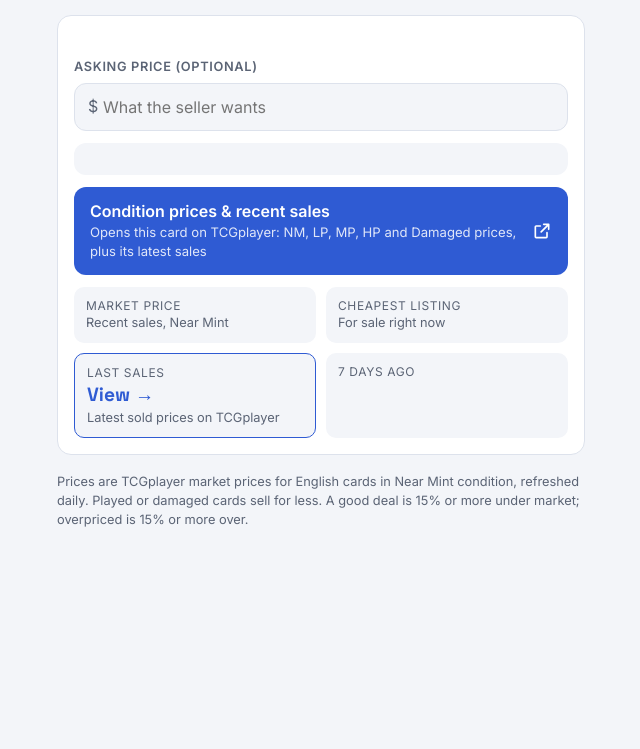
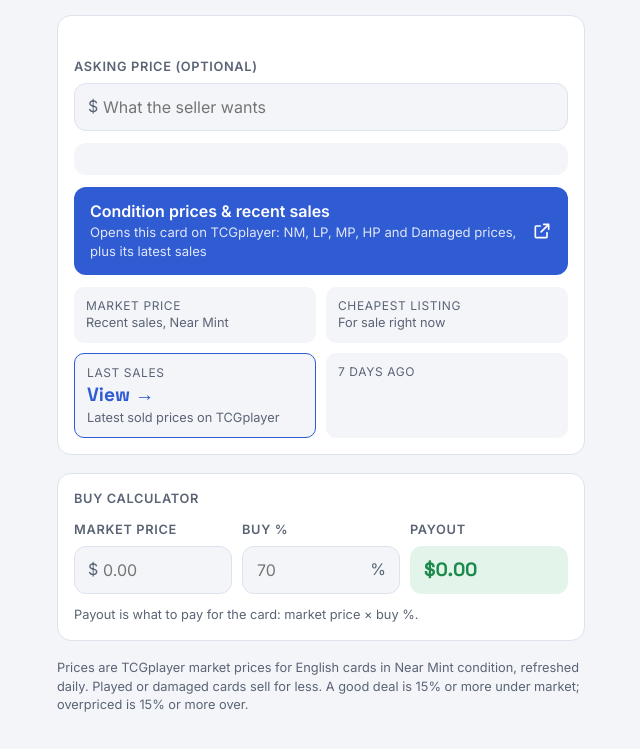
Before and after one commit to nelllsonnnn/Pokemon-Card-Scanner, a plain HTML site: page scanner/index.html in a window 1280 px wide. Shown: the part 465-1214 px from the top of the page, without its empty margins (319-959 px from the left). Before the commit the page ends 1050 px from the top, so only its background shows below. Drawn offline with Linux system fonts and the light colour scheme; no server answers.

Commit message:
Scanner: add buy calculator (market price x buy % = payout)
Co-Authored-By: Claude Opus 5.5 <noreply@anthropic.com>
Claude-Session: https://claude.ai/code/session_01NhXnUrw5Y231miSiWSF3Zg

```diff
--- a/scanner/index.html
+++ b/scanner/index.html
@@ -77,6 +77,11 @@ input[type="search"], input[type="number"] { width: 100%; font: 400 1rem var(--f
 .stat-link:focus-visible { outline: 3px solid var(--accent); outline-offset: 2px; }
 .stat small { display: block; font-size: .8rem; color: var(--muted); font-variant-numeric: tabular-nums; }
 .up { color: var(--good); } .down { color: var(--bad); }
+.calc { display: grid; grid-template-columns: repeat(3, minmax(0, 1fr)); gap: 10px; }
+@media (max-width: 380px) { .calc { grid-template-columns: 1fr 1fr; } .calc .field:last-child { grid-column: 1 / -1; } }
+.money.pct input { padding-left: 14px; padding-right: 30px; }
+.money.pct span { left: auto; right: 14px; }
+.payout { display: flex; align-items: center; min-height: 48px; padding: 0 14px; border-radius: 12px; background: var(--good-bg); color: var(--good); font: 700 1.2rem var(--font-display); font-variant-numeric: tabular-nums; overflow-wrap: anywhere; }
 .foot { font-size: .8rem; color: var(--muted); margin: 0; }
 a { color: var(--accent); }
 .tcg { display: flex; align-items: center; gap: 12px; text-decoration: none; background: var(--accent); color: var(--accent-fg); border-radius: 12px; padding: 14px 16px; min-height: 56px; }
@@ -141,6 +146,25 @@ a { color: var(--accent); }
       <a class="stat stat-link" id="s-sales" href="#" target="_blank" rel="noopener"><span>Last sales</span><b>View &rarr;</b><small>Latest sold prices on TCGplayer</small></a>
       <div class="stat"><span>7 days ago</span><b id="s-p7"></b><small id="s-c7"></small></div>
     </div>
+  </section>
+
+  <section class="panel" id="calc" aria-labelledby="calc-h">
+    <label class="lbl" id="calc-h">Buy calculator</label>
+    <div class="calc">
+      <div class="field">
+        <label class="lbl" for="c-market">Market price</label>
+        <div class="money"><span>$</span><input id="c-market" type="number" inputmode="decimal" min="0" step="0.01" placeholder="0.00"></div>
+      </div>
+      <div class="field">
+        <label class="lbl" for="c-pct">Buy %</label>
+        <div class="money pct"><input id="c-pct" type="number" inputmode="decimal" min="0" max="200" step="1" placeholder="70"><span>%</span></div>
+      </div>
+      <div class="field">
+        <label class="lbl" for="c-pay">Payout</label>
+        <output class="payout" id="c-pay" for="c-market c-pct" aria-live="polite">$0.00</output>
+      </div>
+    </div>
+    <p class="foot" id="c-note">Payout is what to pay for the card: market price &times; buy %.</p>
   </section>
 
   <p class="foot">Prices are TCGplayer market prices for English cards in Near Mint condition, refreshed daily. Played or damaged cards sell for less. A good deal is 15% or more under market; overpriced is 15% or more over.</p>
@@ -331,9 +355,22 @@ a { color: var(--accent); }
 
   $("ask").addEventListener("input", () => sel && render());
 
+  // ---------- buy calculator ----------
+  let calcKey = null;
+  try { const p = localStorage.getItem("buyPct"); if (p) $("c-pct").value = p; } catch {}
+  function calc() {
+    const m = parseFloat($("c-market").value), p = parseFloat($("c-pct").value);
+    $("c-pay").textContent = m > 0 && p >= 0 ? money(m * p / 100) : "$0.00";
+  }
+  $("c-market").addEventListener("input", calc);
+  $("c-pct").addEventListener("input", () => { try { localStorage.setItem("buyPct", $("c-pct").value); } catch {} calc(); });
+  calc();
+
   function render() {
     const v = sel.vars[selVar];
     const m = v.price;
+    const key = sel.id + "|" + selVar;
+    if (key !== calcKey) { calcKey = key; $("c-market").value = m.toFixed(2); calc(); }
     $("s-market").textContent = money(m);
     $("s-low").textContent = money(v.low);
     $("s-p7").textContent = money(v.p7);
```
